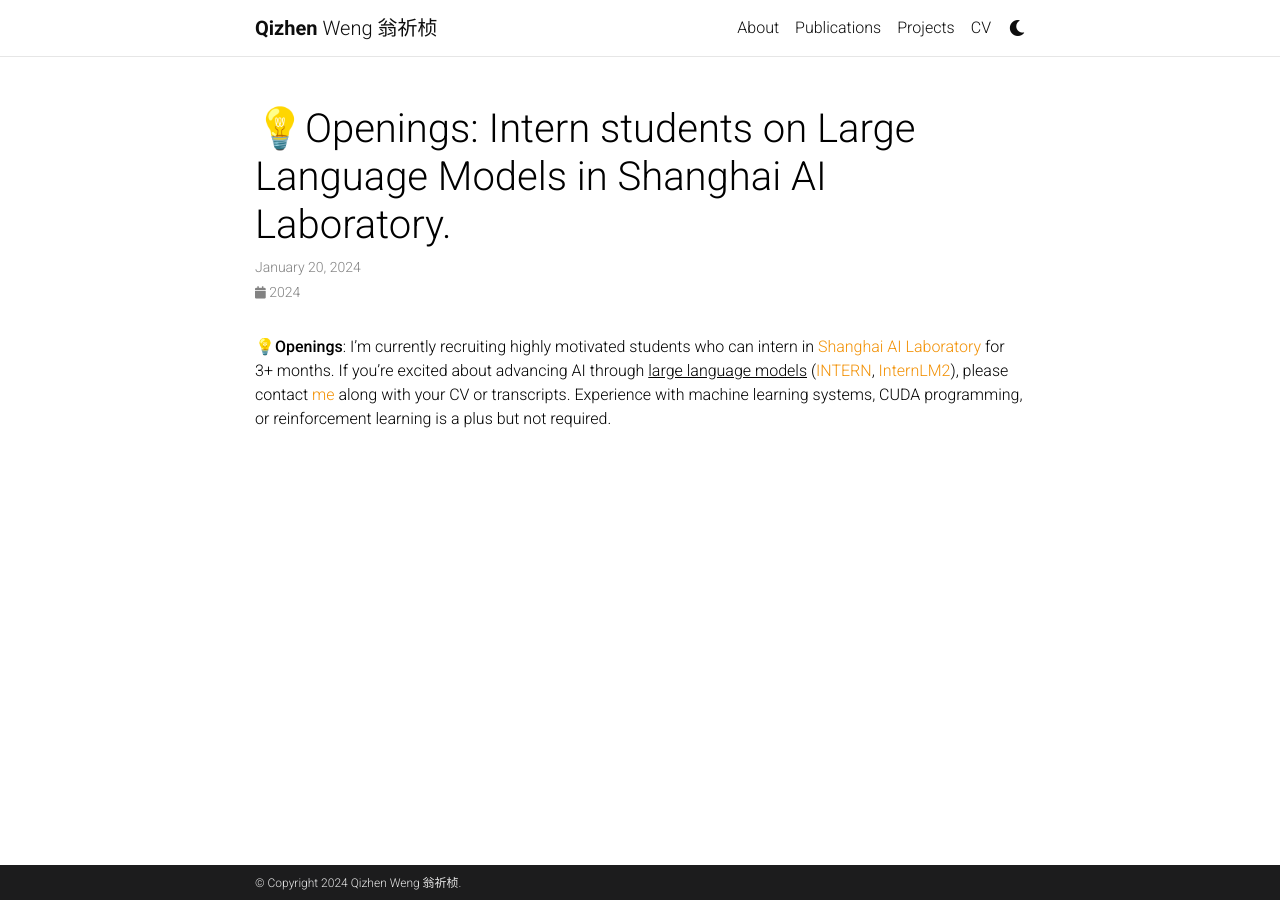
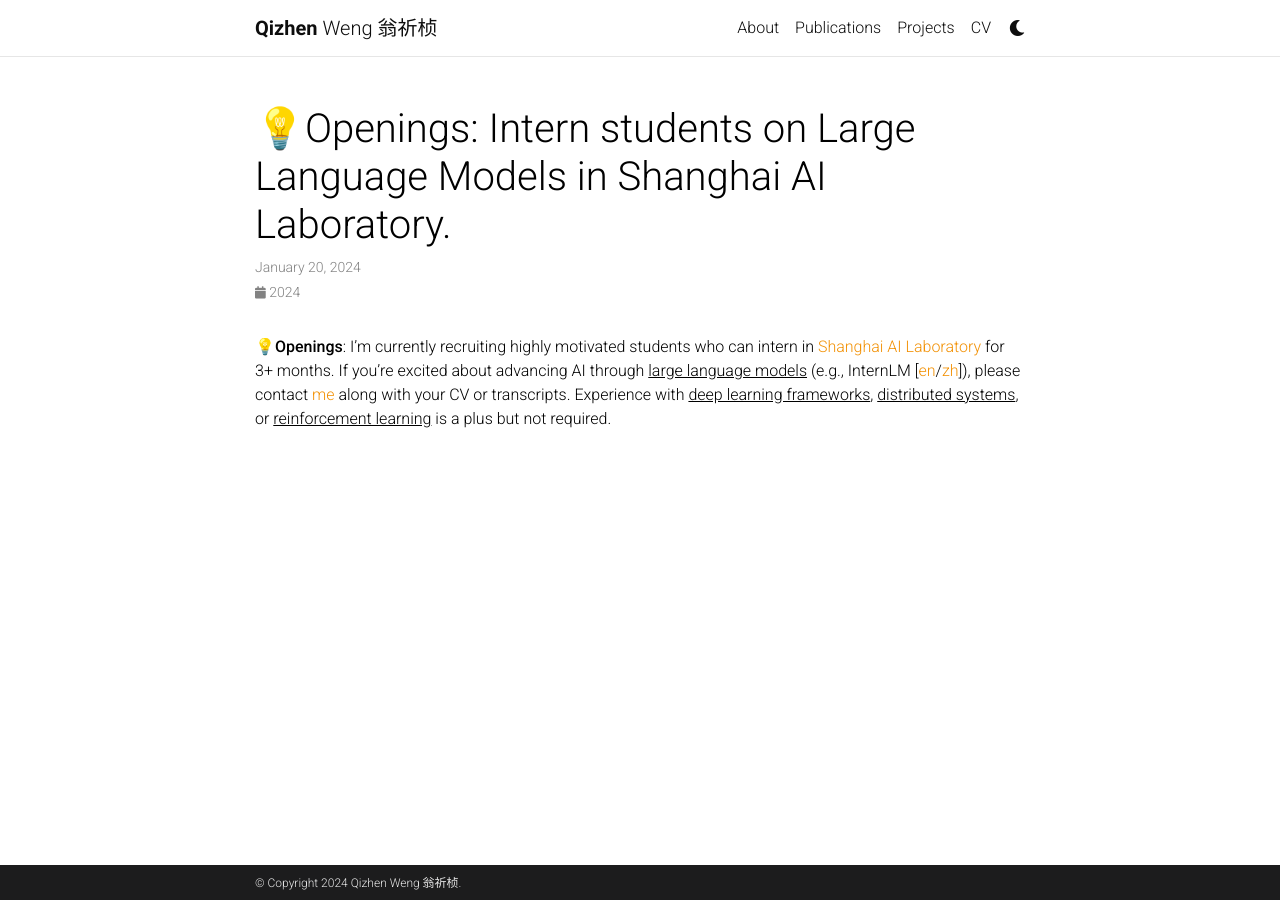
Before and after one commit to qzweng/qzweng.github.io, a Jekyll site: the page built from _news/news_20240120_openings_llm.md, in a window 1280 px wide. Built offline with Jekyll 4.4.1, drawn with Linux system fonts in a browser that asks for light colours; comment, search, counter and statistics services are not loaded; a style sheet for code colours, icons or effects is not loaded.

Commit message:
update openings

```diff
--- a/_news/news_20240120_openings_llm.md
+++ b/_news/news_20240120_openings_llm.md
@@ -6,4 +6,4 @@ inline: True
 related_posts: false
 ---
 
-💡**Openings**: I'm currently recruiting highly motivated students who can intern in [Shanghai AI Laboratory](https://shlab.org.cn) for 3+ months.  If you're excited about advancing AI through <u>large language models</u> ([INTERN](https://www.shine.cn/news/metro/2307085932/), [InternLM2](https://www.shlab.org.cn/news/5443847)), please contact [me](mailto:qwengaa@cse.ust.hk) along with your CV or transcripts.  Experience with machine learning systems, CUDA programming, or reinforcement learning is a plus but not required.
+💡**Openings**: I'm currently recruiting highly motivated students who can intern in [Shanghai AI Laboratory](https://shlab.org.cn) for 3+ months.  If you're excited about advancing AI through <u>large language models</u> (e.g., InternLM [[en](https://www.shine.cn/news/metro/2307085932/)/[zh](https://www.shlab.org.cn/news/5443847)]), please contact [me](mailto:qwengaa@cse.ust.hk) along with your CV or transcripts.  Experience with <u>deep learning frameworks</u>, <u>distributed systems</u>, or <u>reinforcement learning</u> is a plus but not required.
```
